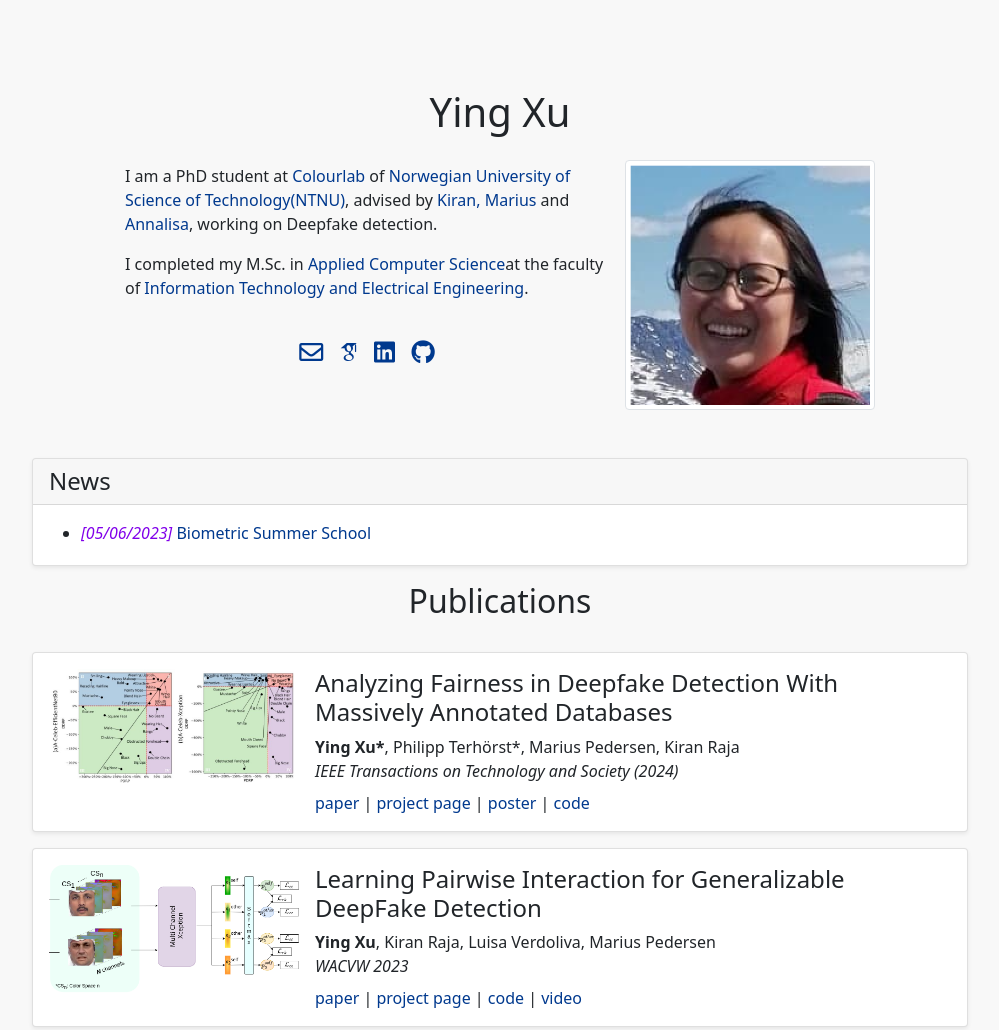
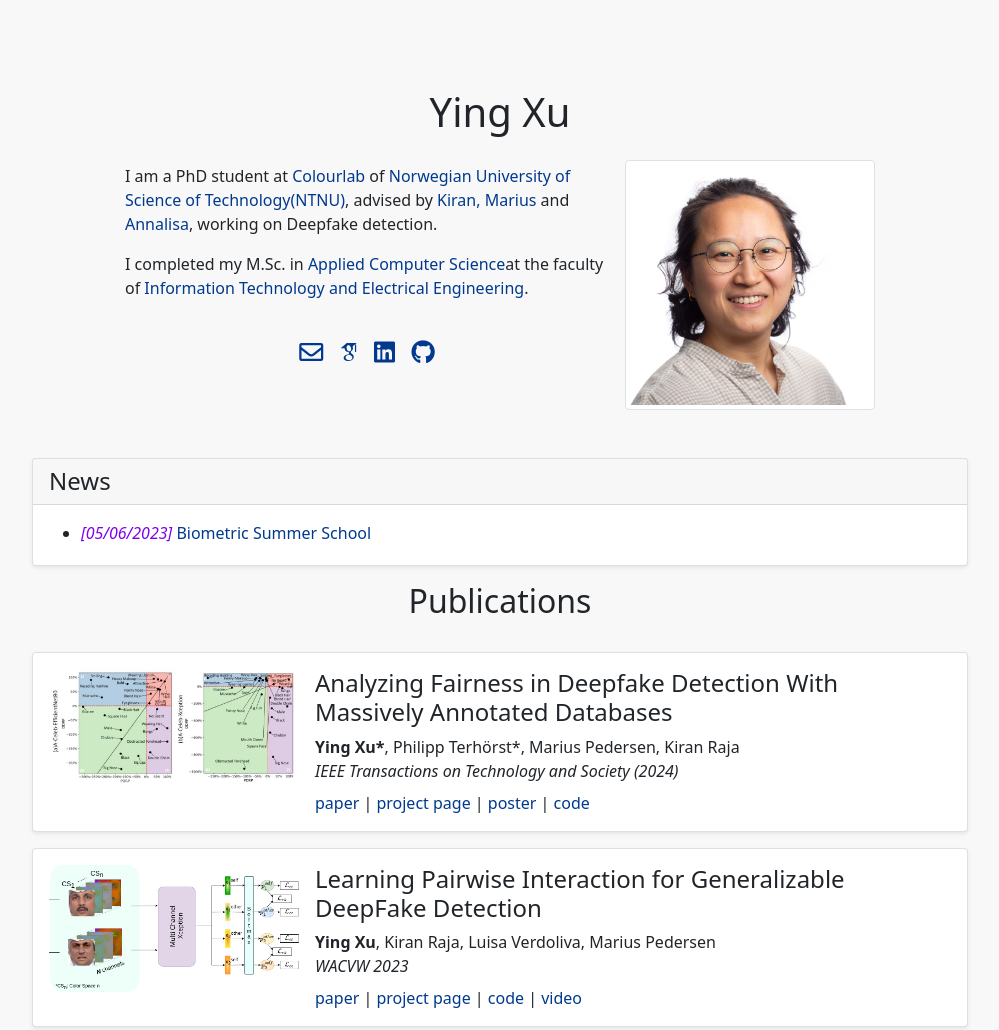
Before and after one commit to xuyingzhongguo/xuyingzhongguo.github.io, a plain HTML site: page index.html in a window 1280 px wide. Shown: the top 1030 px of the page, without its empty margins (140-1139 px from the left). Drawn offline with nearby package versions, Linux system fonts and the light colour scheme; files whose address does not match are found by name.

Commit message:
Update index.html

```diff
--- a/index.html
+++ b/index.html
@@ -48,7 +48,7 @@
                     <a target="_blank" href="https://github.com/xuyingzhongguo/"><i class="fab fa-github"></i></a>
                 </p>
             </div>
-            <div class="p-2 order-2 bd-highlight"><img class="img-thumbnail" src="images/me.png" alt="" width="250px">
+            <div class="p-2 order-2 bd-highlight"><img class="img-thumbnail" src="images/me.jpg" alt="" width="250px">
                 <!-- <p class="text-center image-text"><i>Japan, 2022</i></p> -->
             </div>
         </div>
```
